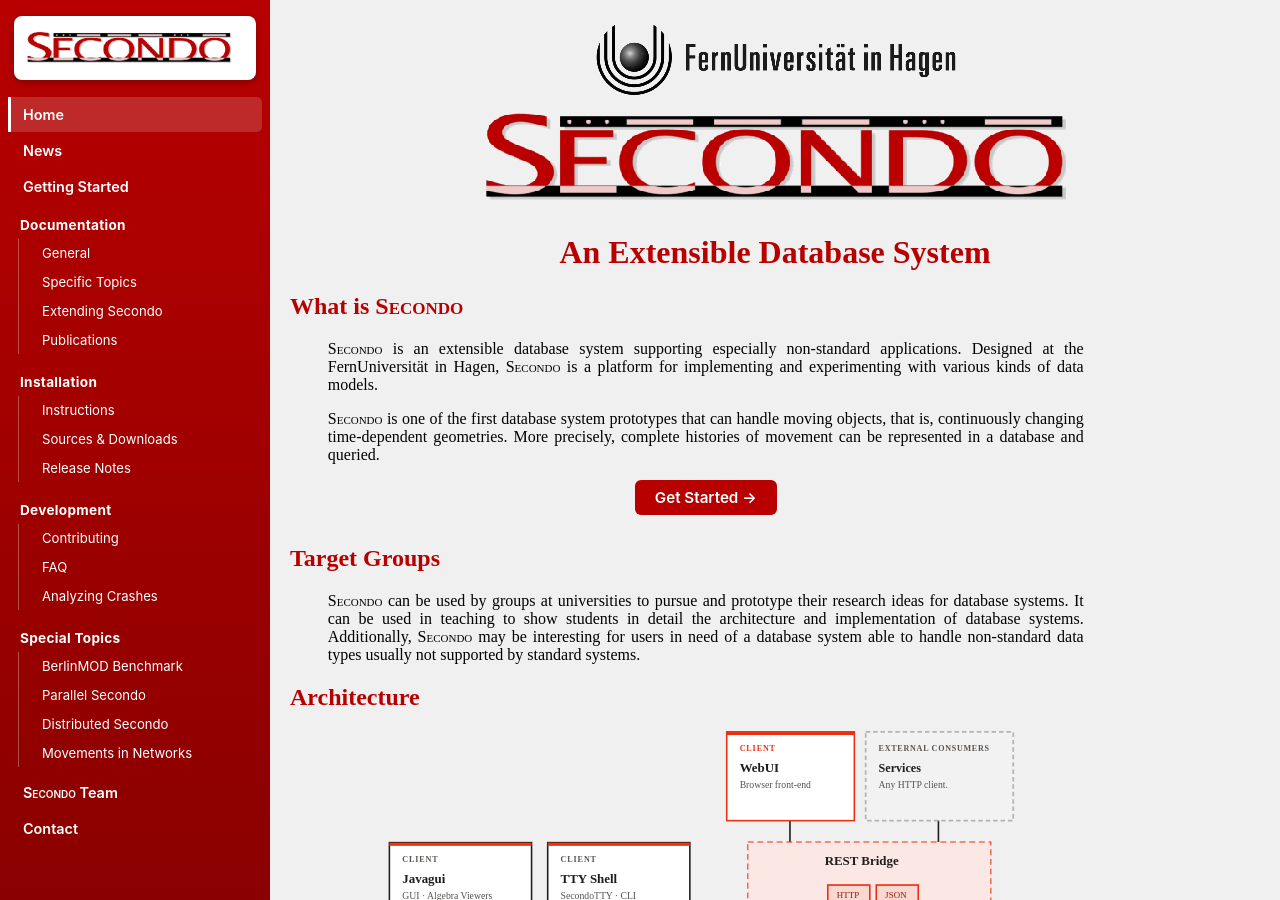
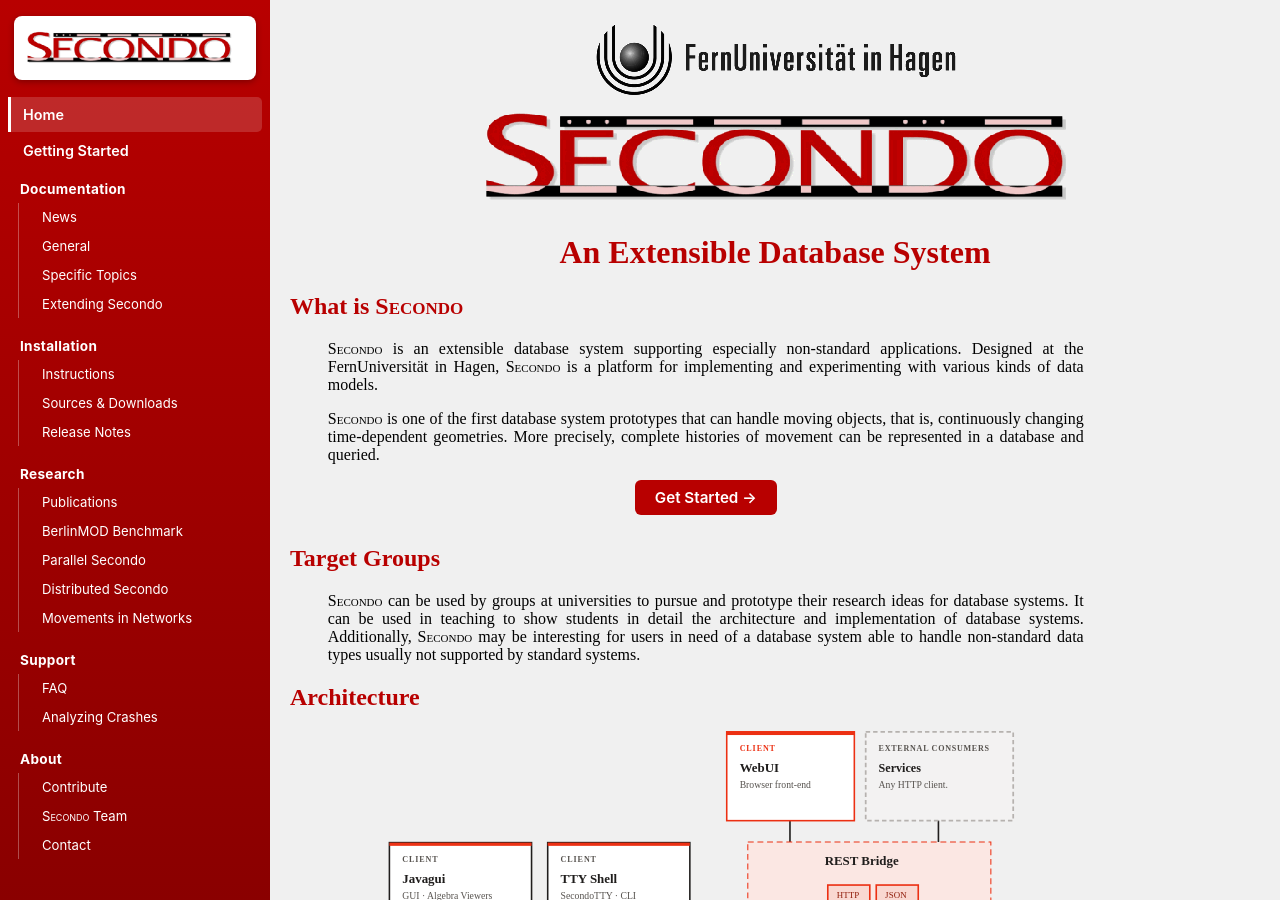
Before and after one commit to secondo-database/secondo-database.github.io, a Jekyll site: the page built from index.html, in a window 1280 px wide and 900 px high. Built offline with Jekyll 4.4.1, drawn with Linux system fonts in a browser that asks for light colours.

Commit message:
Updated navigation

```diff
--- a/_includes/nav.html
+++ b/_includes/nav.html
@@ -7,15 +7,14 @@
 <nav class="navi" aria-label="Main navigation">
   <ul>
     <li><a class="navi{% if page.url == '/' %} active{% endif %}"{% if page.url == '/' %} aria-current="page"{% endif %} href="/">Home</a></li>
-    <li><a class="navi{% if page.url == '/content_news.html' %} active{% endif %}"{% if page.url == '/content_news.html' %} aria-current="page"{% endif %} href="/content_news.html">News</a></li>
     <li><a class="navi{% if page.url == '/content_getting_started.html' %} active{% endif %}"{% if page.url == '/content_getting_started.html' %} aria-current="page"{% endif %} href="/content_getting_started.html">Getting Started</a></li>
     <li>
       <span class="navi-label">Documentation</span>
       <ul>
+        <li><a class="navi{% if page.url == '/content_news.html' %} active{% endif %}"{% if page.url == '/content_news.html' %} aria-current="page"{% endif %} href="/content_news.html">News</a></li>
         <li><a class="navi{% if page.url == '/content_docu.html' %} active{% endif %}"{% if page.url == '/content_docu.html' %} aria-current="page"{% endif %} href="/content_docu.html">General</a></li>
         <li><a class="navi{% if page.url == '/content_docu_specific.html' %} active{% endif %}"{% if page.url == '/content_docu_specific.html' %} aria-current="page"{% endif %} href="/content_docu_specific.html">Specific Topics</a></li>
         <li><a class="navi{% if page.url == '/content_docu_extend.html' %} active{% endif %}"{% if page.url == '/content_docu_extend.html' %} aria-current="page"{% endif %} href="/content_docu_extend.html">Extending Secondo</a></li>
-        <li><a class="navi{% if page.url == '/content_papers.html' %} active{% endif %}"{% if page.url == '/content_papers.html' %} aria-current="page"{% endif %} href="/content_papers.html">Publications</a></li>
       </ul>
     </li>
     <li>
@@ -27,24 +26,30 @@
       </ul>
     </li>
     <li>
-      <span class="navi-label">Development</span>
+      <span class="navi-label">Research</span>
       <ul>
-        <li><a class="navi{% if page.url == '/content_contributing.html' %} active{% endif %}"{% if page.url == '/content_contributing.html' %} aria-current="page"{% endif %} href="/content_contributing.html">Contributing</a></li>
-        <li><a class="navi{% if page.url == '/content_faq.html' %} active{% endif %}"{% if page.url == '/content_faq.html' %} aria-current="page"{% endif %} href="/content_faq.html">FAQ</a></li>
-        <li><a class="navi{% if page.url == '/content_debugging.html' %} active{% endif %}"{% if page.url == '/content_debugging.html' %} aria-current="page"{% endif %} href="/content_debugging.html">Analyzing Crashes</a></li>
-      </ul>
-    </li>
-    <li>
-      <span class="navi-label">Special Topics</span>
-      <ul>
+        <li><a class="navi{% if page.url == '/content_papers.html' %} active{% endif %}"{% if page.url == '/content_papers.html' %} aria-current="page"{% endif %} href="/content_papers.html">Publications</a></li>
         <li><a class="navi{% if page.url == '/BerlinMOD/BerlinMOD.html' %} active{% endif %}"{% if page.url == '/BerlinMOD/BerlinMOD.html' %} aria-current="page"{% endif %} href="/BerlinMOD/BerlinMOD.html">BerlinMOD Benchmark</a></li>
         <li><a class="navi{% if page.url == '/ParallelSecondo/' %} active{% endif %}"{% if page.url == '/ParallelSecondo/' %} aria-current="page"{% endif %} href="/ParallelSecondo/index.html">Parallel Secondo</a></li>
         <li><a class="navi{% if page.url == '/DSecondo/DSECONDO-Website/' %} active{% endif %}"{% if page.url == '/DSecondo/DSECONDO-Website/' %} aria-current="page"{% endif %} href="/DSecondo/DSECONDO-Website/index.html">Distributed Secondo</a></li>
         <li><a class="navi{% if page.url == '/content_network.html' %} active{% endif %}"{% if page.url == '/content_network.html' %} aria-current="page"{% endif %} href="/content_network.html">Movements in Networks</a></li>
       </ul>
     </li>
-    <li><a class="navi{% if page.url == '/content_team.html' %} active{% endif %}"{% if page.url == '/content_team.html' %} aria-current="page"{% endif %} href="/content_team.html"><span class="secondo">Secondo</span> Team</a></li>
-    <li><a class="navi{% if page.url == '/content_contact.html' %} active{% endif %}"{% if page.url == '/content_contact.html' %} aria-current="page"{% endif %} href="/content_contact.html">Contact</a></li>
+    <li>
+      <span class="navi-label">Support</span>
+      <ul>
+        <li><a class="navi{% if page.url == '/content_faq.html' %} active{% endif %}"{% if page.url == '/content_faq.html' %} aria-current="page"{% endif %} href="/content_faq.html">FAQ</a></li>
+        <li><a class="navi{% if page.url == '/content_debugging.html' %} active{% endif %}"{% if page.url == '/content_debugging.html' %} aria-current="page"{% endif %} href="/content_debugging.html">Analyzing Crashes</a></li>
+      </ul>
+    </li>
+    <li>
+      <span class="navi-label">About</span>
+      <ul>
+        <li><a class="navi{% if page.url == '/content_contributing.html' %} active{% endif %}"{% if page.url == '/content_contributing.html' %} aria-current="page"{% endif %} href="/content_contributing.html">Contribute</a></li>
+        <li><a class="navi{% if page.url == '/content_team.html' %} active{% endif %}"{% if page.url == '/content_team.html' %} aria-current="page"{% endif %} href="/content_team.html"><span class="secondo">Secondo</span> Team</a></li>
+        <li><a class="navi{% if page.url == '/content_contact.html' %} active{% endif %}"{% if page.url == '/content_contact.html' %} aria-current="page"{% endif %} href="/content_contact.html">Contact</a></li>
+      </ul>
+    </li>
   </ul>
 </nav>
 </aside>
```
